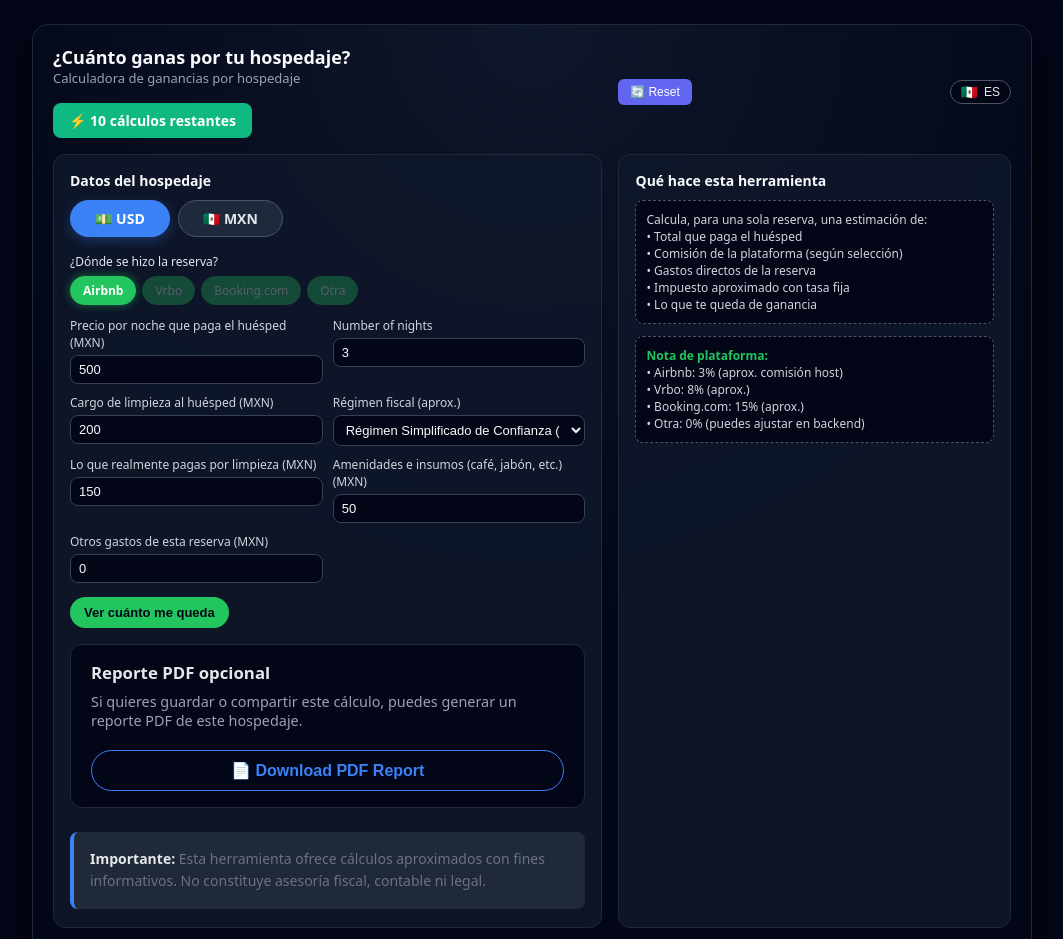
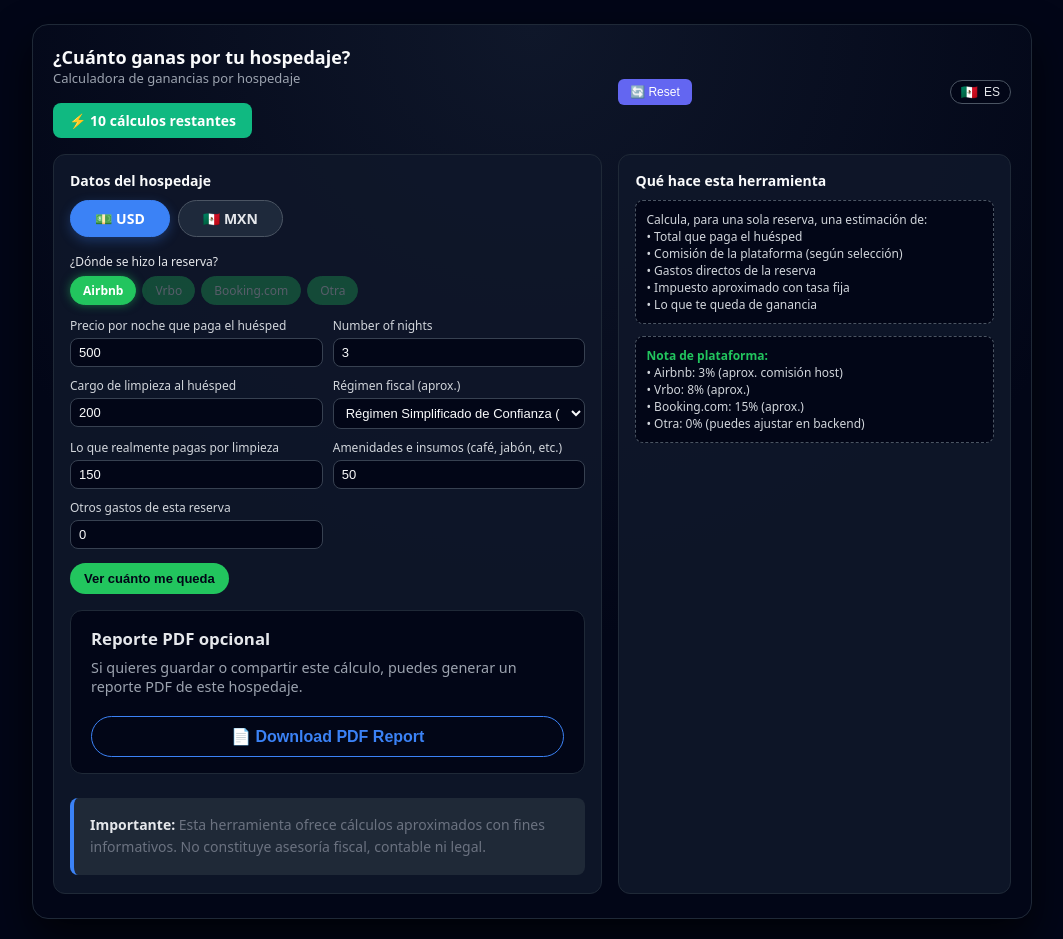
Before and after one commit to Pvrolomx/airbnb-calculadora, a website: page public/index.html in a window 1280 px wide. Shown: the top 939 px of the page, without its empty margins (108-1171 px from the left). Drawn offline with Linux system fonts and the light colour scheme; no server answers.

Commit message:
UX: remove MXN from form field labels

```diff
--- a/public/index.html
+++ b/public/index.html
@@ -463,7 +463,7 @@
             <div class="input-grid">
               <div class="input-group">
                 <label class="input-label" id="label-tarifa-noche" for="tarifa_noche">
-                  Tarifa por noche (MXN)
+                  Tarifa por noche
                 </label>
                 <input
                   id="tarifa_noche"
@@ -491,7 +491,7 @@
 
               <div class="input-group">
                 <label class="input-label" id="label-tarifa-limpieza" for="tarifa_limpieza">
-                  Tarifa de limpieza cobrada (MXN)
+                  Tarifa de limpieza cobrada
                 </label>
                 <input
                   id="tarifa_limpieza"
@@ -516,7 +516,7 @@
 
               <div class="input-group">
                 <label class="input-label" id="label-gasto-limpieza" for="gasto_limpieza_real">
-                  Gasto real de limpieza (MXN)
+                  Gasto real de limpieza
                 </label>
                 <input
                   id="gasto_limpieza_real"
@@ -530,7 +530,7 @@
 
               <div class="input-group">
                 <label class="input-label" id="label-gasto-consumibles" for="gasto_consumibles">
-                  Gasto en consumibles (MXN)
+                  Gasto en consumibles
                 </label>
                 <input
                   id="gasto_consumibles"
@@ -544,7 +544,7 @@
 
               <div class="input-group">
                 <label class="input-label" id="label-gasto-otras" for="gasto_comisiones_otras">
-                  Otras comisiones / gastos (MXN)
+                  Otras comisiones / gastos
                 </label>
                 <input
                   id="gasto_comisiones_otras"
@@ -739,13 +739,13 @@
       // Formulario principal
       formTitle: "Datos del hospedaje",
       labelPlatform: "¿Dónde se hizo la reserva?",
-      labelTarifaNoche: "Precio por noche que paga el huésped (MXN)",
+      labelTarifaNoche: "Precio por noche que paga el huésped",
       labelNoches: "Número de noches",
-      labelTarifaLimpieza: "Cargo de limpieza al huésped (MXN)",
+      labelTarifaLimpieza: "Cargo de limpieza al huésped",
       labelRegimen: "Régimen fiscal (aprox.)",
-      labelGastoLimpieza: "Lo que realmente pagas por limpieza (MXN)",
-      labelGastoConsumibles: "Amenidades e insumos (café, jabón, etc.) (MXN)",
-      labelGastoOtras: "Otros gastos de esta reserva (MXN)",
+      labelGastoLimpieza: "Lo que realmente pagas por limpieza",
+      labelGastoConsumibles: "Amenidades e insumos (café, jabón, etc.)",
+      labelGastoOtras: "Otros gastos de esta reserva",
       btnCalcular: "Ver cuánto me queda",
 
       // Resultados
@@ -799,13 +799,13 @@
       // Form
       formTitle: "Booking details",
       labelPlatform: "Where was the booking made?",
-      labelTarifaNoche: "Nightly price paid by the guest (MXN)",
+      labelTarifaNoche: "Nightly price paid by the guest",
       labelNoches: "Number of nights",
-      labelTarifaLimpieza: "Cleaning fee charged to the guest (MXN)",
+      labelTarifaLimpieza: "Cleaning fee charged to the guest",
       labelRegimen: "Tax category (approx.)",
-      labelGastoLimpieza: "Actual cleaning cost you pay (MXN)",
-      labelGastoConsumibles: "Supplies & amenities (coffee, soap, etc.) (MXN)",
-      labelGastoOtras: "Other booking-related costs (MXN)",
+      labelGastoLimpieza: "Actual cleaning cost you pay",
+      labelGastoConsumibles: "Supplies & amenities (coffee, soap, etc.)",
+      labelGastoOtras: "Other booking-related costs",
       btnCalcular: "See my net earnings",
 
       // Results
```
